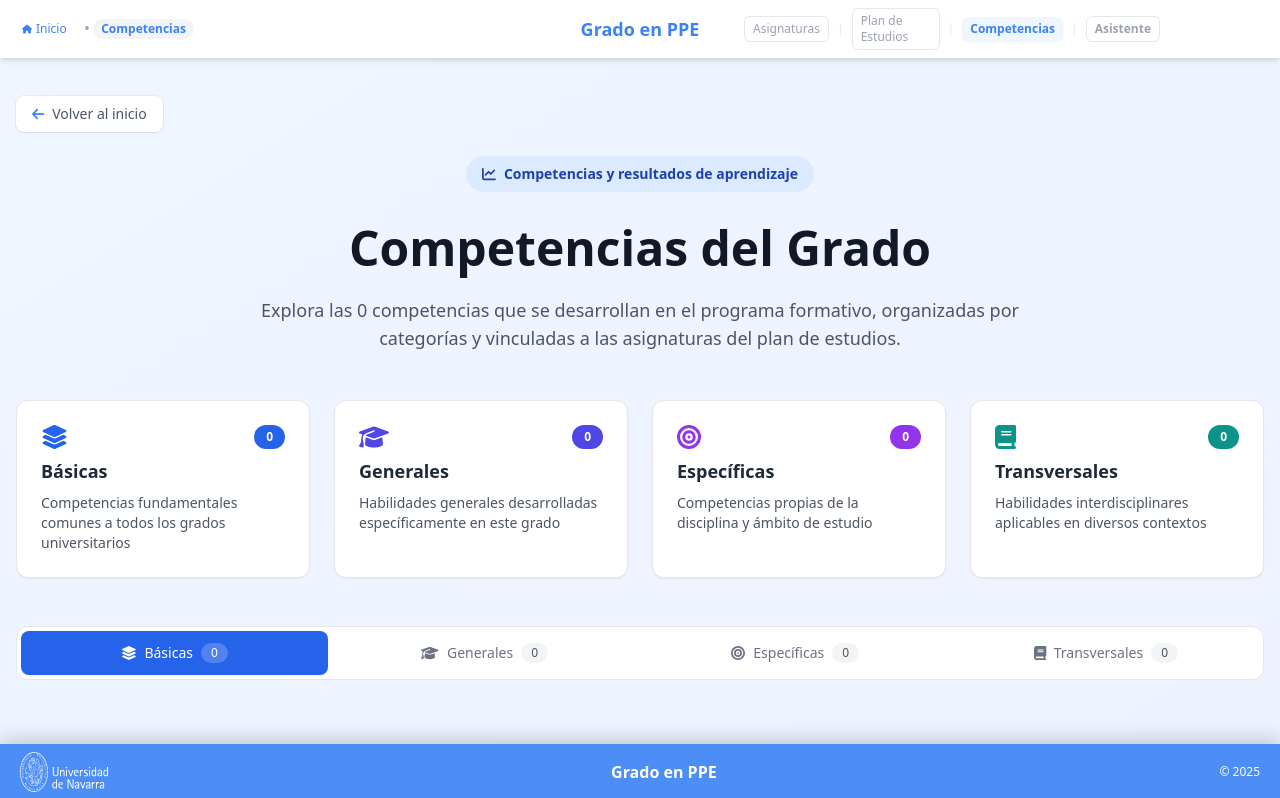
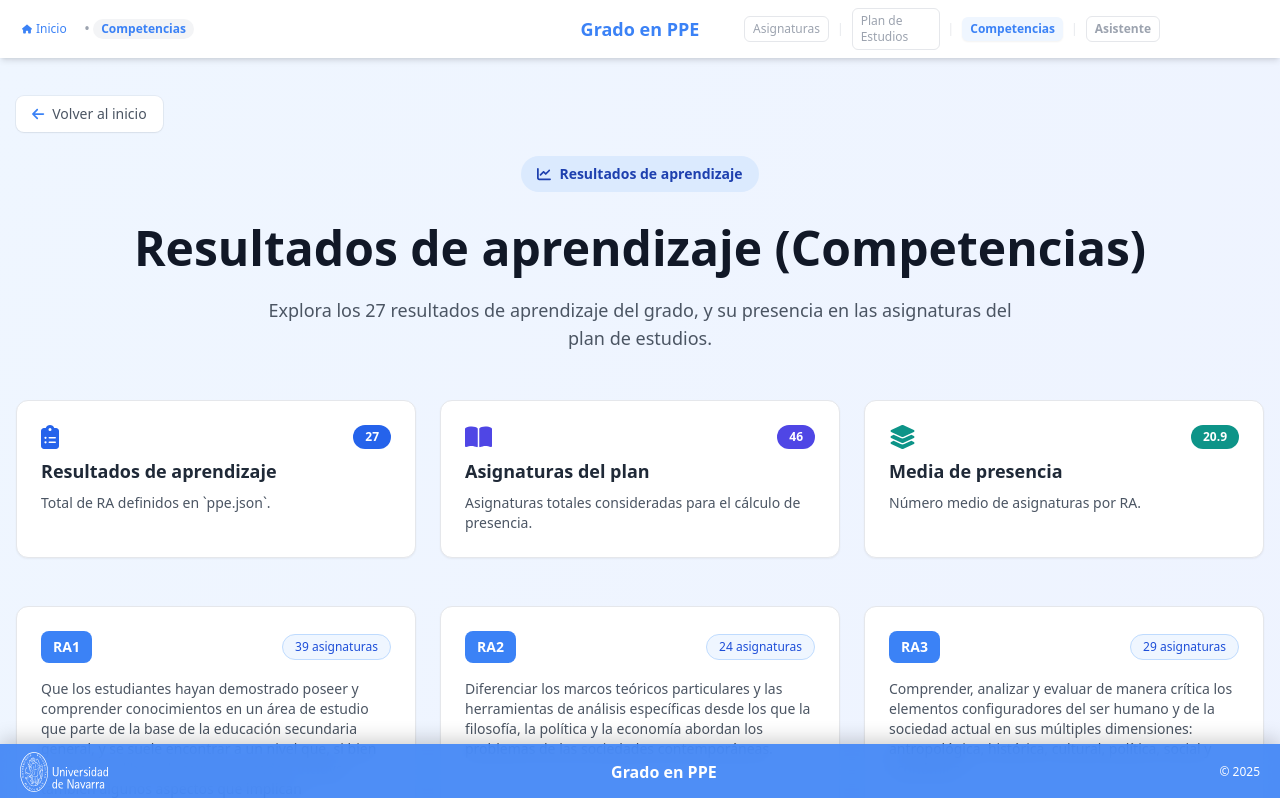
Before and after one commit to Alenes1977/ppe-materias, a React (Vite) app: page /competencias in a window 1280 px wide. Shown: the top 798 px of the page. Built offline with nearby package versions, Linux system fonts and the light colour scheme.

Commit message:
actualizada información en resultados de aprendizaje

```diff
--- a/src/components/CompetenciaDetalle.tsx
+++ b/src/components/CompetenciaDetalle.tsx
@@ -3,7 +3,7 @@ import { useParams, Link } from 'react-router-dom';
 import { FontAwesomeIcon } from '@fortawesome/react-fontawesome';
 import {
   faLayerGroup,
-  faGraduationCap,
+  faClipboardList,
   faChevronRight,
 } from '@fortawesome/free-solid-svg-icons';
 import data from '../data/ppe.json';
@@ -23,11 +23,11 @@ const CompetenciaDetalle: React.FC = () => {
       <div className="flex min-h-screen items-center justify-center bg-gray-50">
         <div className="max-w-md p-8 text-center">
           <h2 className="mb-4 text-2xl font-bold text-gray-800">
-            Competencia no encontrada
+            Resultado de aprendizaje no encontrado
           </h2>
           <p className="mb-6 text-gray-600">
-            No se ha encontrado la competencia especificada. Puede que la URL
-            sea incorrecta.
+            No se ha encontrado el resultado de aprendizaje especificado. Puede
+            que la URL sea incorrecta.
           </p>
           <Link
             to="/competencias"
@@ -41,31 +41,20 @@ const CompetenciaDetalle: React.FC = () => {
     );
   }
 
-  // Determinar el tipo de competencia y su color
-  const getTipoCompetencia = (id: string) => {
-    if (id.startsWith('CB')) return { tipo: 'Básica', color: 'blue' };
-    if (id.startsWith('CG')) return { tipo: 'General', color: 'indigo' };
-    if (id.startsWith('CE')) return { tipo: 'Específica', color: 'purple' };
-    if (id.startsWith('CT')) return { tipo: 'Transversal', color: 'teal' };
-    return { tipo: 'Desconocida', color: 'gray' };
-  };
-
-  const { tipo, color } = getTipoCompetencia(id);
-
-  // Encontrar todas las asignaturas que incluyen esta competencia y organizarlas por módulo
+  // Encontrar todas las asignaturas que incluyen este RA y organizarlas por módulo
   const asignaturasPorModulo = data.modulos.reduce(
     (acc, modulo) => {
-      const asignaturasModulo = modulo.materias.flatMap((materia) =>
-        materia.asignaturas
-          .filter((asignatura) =>
-            asignatura.resultados_aprendizaje.includes(id),
-          )
-          .map((asignatura) => ({
-            ...asignatura,
-            modulo: modulo.nombre,
-            materia: materia.nombre,
-          })),
-      );
+      const asignaturasModulo = modulo.materias.flatMap((materia) => {
+        if (!materia.resultados_aprendizaje.includes(id)) {
+          return [];
+        }
+
+        return materia.asignaturas.map((asignatura) => ({
+          ...asignatura,
+          modulo: modulo.nombre,
+          materia: materia.nombre,
+        }));
+      });
 
       if (asignaturasModulo.length > 0) {
         acc[modulo.nombre] = asignaturasModulo;
@@ -74,7 +63,13 @@ const CompetenciaDetalle: React.FC = () => {
       return acc;
     },
     {} as {
-      [key: string]: Array<{ nombre: string; modulo: string; materia: string }>;
+      [key: string]: Array<{
+        nombre: string;
+        modulo: string;
+        materia: string;
+        curso: number;
+        ects: number;
+      }>;
     },
   );
 
@@ -91,11 +86,9 @@ const CompetenciaDetalle: React.FC = () => {
 
         {/* Cabecera */}
         <div className="mb-8 text-center sm:mb-12">
-          <div
-            className={`mb-6 inline-block rounded-full bg-${color}-100 px-3 py-1.5 text-xs font-semibold text-${color}-800 sm:mb-8 sm:px-4 sm:py-2 sm:text-sm`}
-          >
-            <FontAwesomeIcon icon={faGraduationCap} className="mr-2" />
-            Competencia {tipo}
+          <div className="mb-6 inline-block rounded-full bg-blue-100 px-3 py-1.5 text-xs font-semibold text-blue-800 sm:mb-8 sm:px-4 sm:py-2 sm:text-sm">
+            <FontAwesomeIcon icon={faClipboardList} className="mr-2" />
+            Resultado de aprendizaje
           </div>
           <h1 className="mb-4 text-2xl font-bold text-gray-900 sm:mb-6 sm:text-4xl md:text-5xl">
             {id}
@@ -156,7 +149,7 @@ const CompetenciaDetalle: React.FC = () => {
                 <h2 className="flex items-center text-lg font-bold text-gray-800 group-hover:text-blue-600 sm:text-xl">
                   <FontAwesomeIcon
                     icon={faLayerGroup}
-                    className={`mr-2 text-${color}-600 group-hover:text-blue-600 sm:mr-3`}
+                    className="mr-2 text-blue-600 group-hover:text-blue-600 sm:mr-3"
                   />
                   {modulo}
                 </h2>
@@ -177,9 +170,7 @@ const CompetenciaDetalle: React.FC = () => {
                       {asignatura.nombre}
                     </h3>
                     <div className="mt-auto flex flex-wrap gap-2">
-                      <span
-                        className={`inline-flex items-center rounded-full bg-${color}-100 px-2 py-1 text-xs font-medium text-${color}-800`}
-                      >
+                      <span className="inline-flex items-center rounded-full bg-blue-100 px-2 py-1 text-xs font-medium text-blue-800">
                         {asignatura.curso}º curso
                       </span>
                       <span className="inline-flex items-center rounded-full bg-gray-100 px-2 py-1 text-xs font-medium text-gray-800">
--- a/src/components/Competencias.tsx
+++ b/src/components/Competencias.tsx
@@ -1,62 +1,41 @@
-import { type FC, useState, useMemo } from 'react';
-import type { IconDefinition } from '@fortawesome/fontawesome-svg-core';
+import { type FC, useMemo } from 'react';
 import { FontAwesomeIcon } from '@fortawesome/react-fontawesome';
 import {
-  faBook,
-  faGraduationCap,
+  faBookOpen,
+  faClipboardList,
+  faChartLine,
   faLayerGroup,
-  faBullseye,
-  faChartLine,
 } from '@fortawesome/free-solid-svg-icons';
 import data from '../data/ppe.json';
 import BackButton from './BackButton';
 import { Link } from 'react-router-dom';
 
-// Función para contar las asignaturas que tienen cada competencia
-const contarAsignaturasConCompetencia = (competenciaId: string): number => {
+const TOTAL_ASIGNATURAS = data.modulos.flatMap((modulo) =>
+  modulo.materias.flatMap((materia) => materia.asignaturas),
+).length;
+
+const contarAsignaturasConRA = (resultadoId: string): number => {
   return data.modulos.flatMap((modulo) =>
     modulo.materias.flatMap((materia) =>
-      materia.asignaturas.filter((asignatura) =>
-        asignatura.resultados_aprendizaje.includes(competenciaId),
-      ),
+      materia.resultados_aprendizaje.includes(resultadoId)
+        ? materia.asignaturas
+        : [],
     ),
   ).length;
 };
 
-// Transformar los datos del JSON al formato requerido
-const transformarCompetencias = () => {
-  const competencias = data.resultados_aprendizaje;
-  const competenciasFormateadas = {
-    básicas: Object.entries(competencias)
-      .filter(([id]) => id.startsWith('CB'))
+const transformarResultados = () => {
+  return Object.entries(data.resultados_aprendizaje)
     .map(([id, descripcion]) => ({
       id,
       descripcion,
-        numAsignaturas: contarAsignaturasConCompetencia(id),
-      })),
-    generales: Object.entries(competencias)
-      .filter(([id]) => id.startsWith('CG'))
-      .map(([id, descripcion]) => ({
-        id,
-        descripcion,
-        numAsignaturas: contarAsignaturasConCompetencia(id),
-      })),
-    específicas: Object.entries(competencias)
-      .filter(([id]) => id.startsWith('CE'))
-      .map(([id, descripcion]) => ({
-        id,
-        descripcion,
-        numAsignaturas: contarAsignaturasConCompetencia(id),
-      })),
-    transversales: Object.entries(competencias)
-      .filter(([id]) => id.startsWith('CT'))
-      .map(([id, descripcion]) => ({
-        id,
-        descripcion,
-        numAsignaturas: contarAsignaturasConCompetencia(id),
-      })),
-  };
-  return competenciasFormateadas;
+      numAsignaturas: contarAsignaturasConRA(id),
+    }))
+    .sort((a, b) => {
+      const numA = Number.parseInt(a.id.replace(/\D/g, ''), 10);
+      const numB = Number.parseInt(b.id.replace(/\D/g, ''), 10);
+      return numA - numB;
+    });
 };
 
 const CompetenciaCard: FC<{
@@ -67,7 +46,10 @@ const CompetenciaCard: FC<{
   };
   color: string;
 }> = ({ competencia, color }) => {
-  const porcentajeAsignaturas = (competencia.numAsignaturas / 40) * 100;
+  const porcentajeAsignaturas =
+    TOTAL_ASIGNATURAS > 0
+      ? (competencia.numAsignaturas / TOTAL_ASIGNATURAS) * 100
+      : 0;
   const colorClasses =
     {
       'bg-blue-500': 'bg-blue-50 text-blue-700 border-blue-200',
@@ -121,71 +103,24 @@ const CompetenciaCard: FC<{
   );
 };
 
-type CategoriaCompetencia =
-  | 'básicas'
-  | 'generales'
-  | 'específicas'
-  | 'transversales';
+const Competencias: FC = () => {
+  const resultadosData = useMemo(() => transformarResultados(), []);
 
-const Competencias: FC = () => {
-  const [categoriaActiva, setCategoriaActiva] =
-    useState<CategoriaCompetencia>('básicas');
-  const competenciasData = useMemo(() => transformarCompetencias(), []);
-
-  // Estadísticas generales
   const stats = useMemo(() => {
-    const total = Object.values(competenciasData).reduce(
-      (sum, arr) => sum + arr.length,
+    const totalResultados = resultadosData.length;
+    const totalPresencias = resultadosData.reduce(
+      (sum, resultado) => sum + resultado.numAsignaturas,
       0,
     );
+    const mediaAsignaturasPorRA =
+      totalResultados > 0 ? totalPresencias / totalResultados : 0;
+
     return {
-      total,
-      básicas: competenciasData.básicas.length,
-      generales: competenciasData.generales.length,
-      específicas: competenciasData.específicas.length,
-      transversales: competenciasData.transversales.length,
+      totalResultados,
+      totalAsignaturas: TOTAL_ASIGNATURAS,
+      mediaAsignaturasPorRA,
     };
-  }, [competenciasData]);
-
-  const categorias: {
-    id: CategoriaCompetencia;
-    nombre: string;
-    color: string;
-    icon: IconDefinition;
-    descripcion: string;
-  }[] = [
-    {
-      id: 'básicas',
-      nombre: 'Básicas',
-      color: 'bg-blue-600',
-      icon: faLayerGroup,
-      descripcion:
-        'Competencias fundamentales comunes a todos los grados universitarios',
-    },
-    {
-      id: 'generales',
-      nombre: 'Generales',
-      color: 'bg-indigo-600',
-      icon: faGraduationCap,
-      descripcion:
-        'Habilidades generales desarrolladas específicamente en este grado',
-    },
-    {
-      id: 'específicas',
-      nombre: 'Específicas',
-      color: 'bg-purple-600',
-      icon: faBullseye,
-      descripcion: 'Competencias propias de la disciplina y ámbito de estudio',
-    },
-    {
-      id: 'transversales',
-      nombre: 'Transversales',
-      color: 'bg-teal-600',
-      icon: faBook,
-      descripcion:
-        'Habilidades interdisciplinares aplicables en diversos contextos',
-    },
-  ];
+  }, [resultadosData]);
 
   return (
     <div className="min-h-screen bg-gradient-to-br from-blue-50 to-indigo-50">
@@ -199,96 +134,81 @@ const Competencias: FC = () => {
         <div className="mb-8 text-center sm:mb-12">
           <div className="mb-6 inline-block rounded-full bg-blue-100 px-3 py-1.5 text-xs font-semibold text-blue-800 sm:mb-8 sm:px-4 sm:py-2 sm:text-sm">
             <FontAwesomeIcon icon={faChartLine} className="mr-2" />
-            Competencias y resultados de aprendizaje
+            Resultados de aprendizaje
           </div>
           <h1 className="mb-4 text-2xl font-bold text-gray-900 sm:mb-6 sm:text-4xl md:text-5xl">
-            Competencias del Grado
+            Resultados de aprendizaje (Competencias)
           </h1>
           <p className="mx-auto max-w-3xl text-sm text-gray-600 sm:text-lg">
-            Explora las {stats.total} competencias que se desarrollan en el
-            programa formativo, organizadas por categorías y vinculadas a las
-            asignaturas del plan de estudios.
+            Explora los {stats.totalResultados} resultados de aprendizaje del
+            grado, y su presencia en las asignaturas del plan de estudios.
           </p>
         </div>
 
         {/* Estadísticas */}
-        <div className="mb-8 grid grid-cols-1 gap-4 sm:mb-12 sm:grid-cols-2 sm:gap-6 lg:grid-cols-4">
-          {categorias.map((cat) => (
-            <div
-              key={cat.id}
-              className="group flex flex-col rounded-xl border border-gray-200 bg-white p-4 shadow-sm transition-all hover:-translate-y-1 hover:shadow-lg sm:p-6"
-            >
+        <div className="mb-8 grid grid-cols-1 gap-4 sm:mb-12 sm:grid-cols-2 sm:gap-6 lg:grid-cols-3">
+          <div className="rounded-xl border border-gray-200 bg-white p-4 shadow-sm sm:p-6">
             <div className="mb-2 flex items-center justify-between">
               <FontAwesomeIcon
-                  icon={cat.icon}
-                  className={`text-xl ${cat.color.replace(
-                    'bg-',
-                    'text-',
-                  )} sm:text-2xl`}
+                icon={faClipboardList}
+                className="text-xl text-blue-600 sm:text-2xl"
               />
-                <span
-                  className={`rounded-full ${cat.color} px-2 py-1 text-xs font-bold text-white sm:px-3`}
-                >
-                  {stats[cat.id]}
+              <span className="rounded-full bg-blue-600 px-2 py-1 text-xs font-bold text-white sm:px-3">
+                {stats.totalResultados}
               </span>
             </div>
             <h3 className="mb-2 text-base font-semibold text-gray-800 sm:text-lg">
-                {cat.nombre}
+              Resultados de aprendizaje
             </h3>
             <p className="text-xs text-gray-600 sm:text-sm">
-                {cat.descripcion}
+              Total de RA definidos en `ppe.json`.
             </p>
           </div>
-          ))}
+
+          <div className="rounded-xl border border-gray-200 bg-white p-4 shadow-sm sm:p-6">
+            <div className="mb-2 flex items-center justify-between">
+              <FontAwesomeIcon
+                icon={faBookOpen}
+                className="text-xl text-indigo-600 sm:text-2xl"
+              />
+              <span className="rounded-full bg-indigo-600 px-2 py-1 text-xs font-bold text-white sm:px-3">
+                {stats.totalAsignaturas}
+              </span>
+            </div>
+            <h3 className="mb-2 text-base font-semibold text-gray-800 sm:text-lg">
+              Asignaturas del plan
+            </h3>
+            <p className="text-xs text-gray-600 sm:text-sm">
+              Asignaturas totales consideradas para el cálculo de presencia.
+            </p>
           </div>
 
-        {/* Tabs de navegación */}
-        <div className="mb-6 sm:mb-8">
-          <div className="overflow-x-auto rounded-xl border border-gray-200 bg-white p-1">
-            <nav className="flex min-w-max space-x-1">
-              {categorias.map((categoria) => (
-                <button
-                  key={categoria.id}
-                  onClick={() => setCategoriaActiva(categoria.id)}
-                  className={`
-                    flex items-center justify-center gap-1 rounded-lg px-3 py-2 text-xs font-medium transition-all sm:flex-1 sm:gap-2 sm:px-4 sm:py-3 sm:text-sm
-                    ${
-                      categoriaActiva === categoria.id
-                        ? `${categoria.color} text-white shadow-sm`
-                        : 'text-gray-500 hover:bg-gray-50 hover:text-gray-700'
-                    }
-                  `}
-                >
-                  <FontAwesomeIcon icon={categoria.icon} />
-                  <span className="hidden sm:inline">{categoria.nombre}</span>
-                  <span className="inline sm:hidden">
-                    {categoria.nombre.slice(0, 3)}
+          <div className="rounded-xl border border-gray-200 bg-white p-4 shadow-sm sm:p-6">
+            <div className="mb-2 flex items-center justify-between">
+              <FontAwesomeIcon
+                icon={faLayerGroup}
+                className="text-xl text-teal-600 sm:text-2xl"
+              />
+              <span className="rounded-full bg-teal-600 px-2 py-1 text-xs font-bold text-white sm:px-3">
+                {stats.mediaAsignaturasPorRA.toFixed(1)}
               </span>
-                  <span
-                    className={`rounded-full ${
-                      categoriaActiva === categoria.id
-                        ? 'bg-white/20 text-white'
-                        : 'bg-gray-100 text-gray-600'
-                    } px-1.5 py-0.5 text-xs font-medium sm:px-2.5`}
-                  >
-                    {stats[categoria.id]}
-                  </span>
-                </button>
-              ))}
-            </nav>
+            </div>
+            <h3 className="mb-2 text-base font-semibold text-gray-800 sm:text-lg">
+              Media de presencia
+            </h3>
+            <p className="text-xs text-gray-600 sm:text-sm">
+              Número medio de asignaturas por RA.
+            </p>
           </div>
         </div>
 
-        {/* Grid de competencias */}
+        {/* Grid de resultados */}
         <div className="grid grid-cols-1 gap-4 sm:grid-cols-2 sm:gap-6 lg:grid-cols-3">
-          {competenciasData[categoriaActiva].map((competencia) => (
+          {resultadosData.map((competencia) => (
             <CompetenciaCard
               key={competencia.id}
               competencia={competencia}
-              color={
-                categorias.find((cat) => cat.id === categoriaActiva)?.color ||
-                'bg-blue-500'
-              }
+              color="bg-blue-500"
             />
           ))}
         </div>
```
Lines whose indentation alone changed are shown as unchanged.
